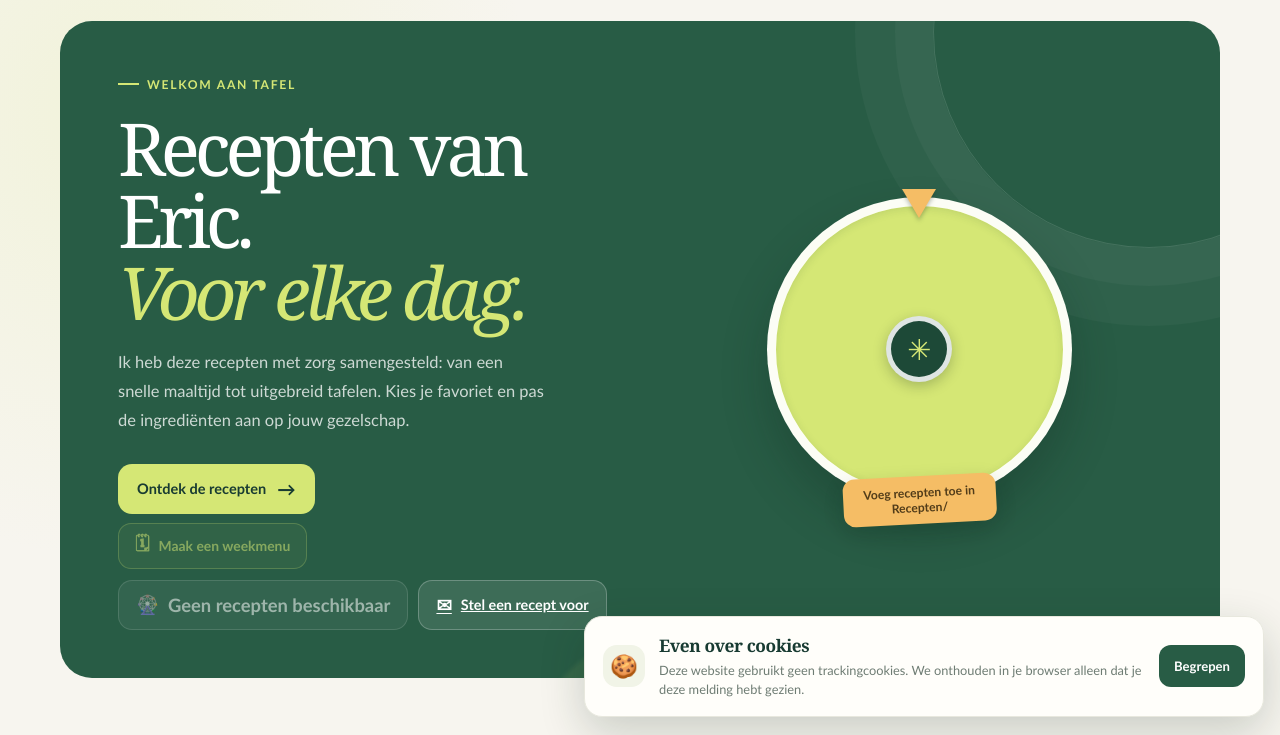
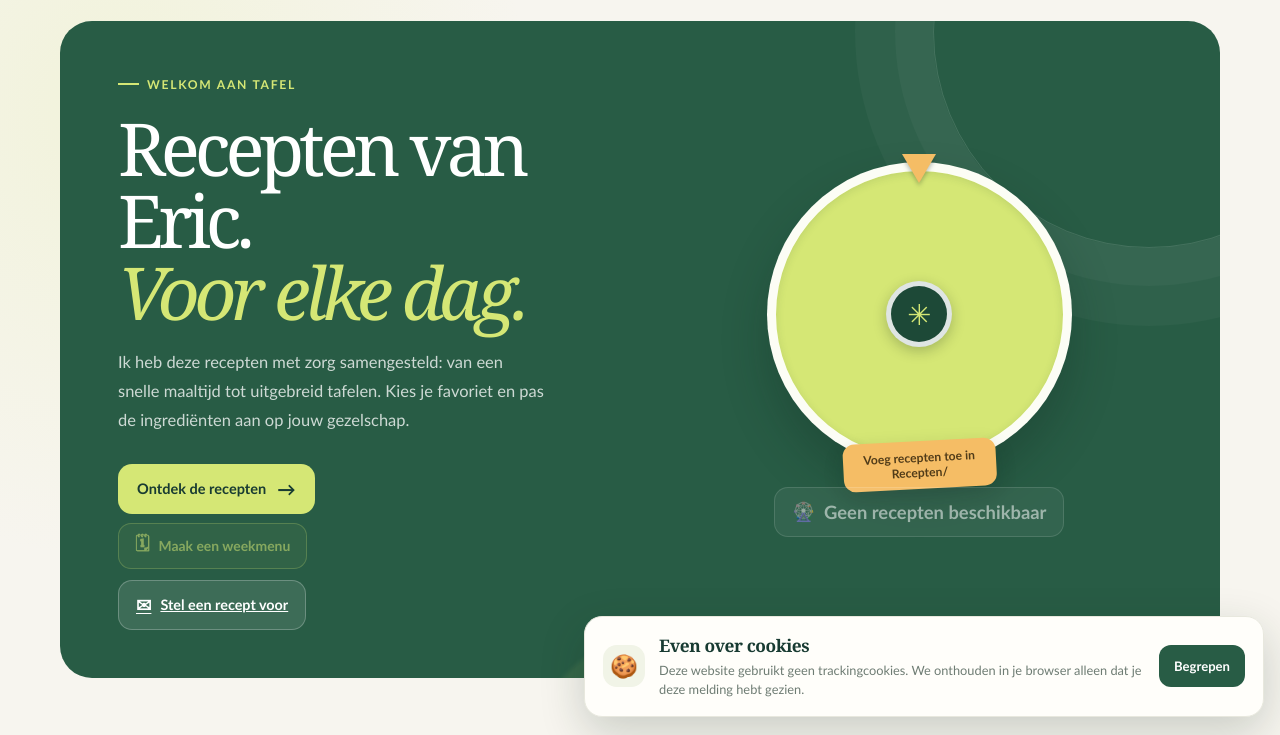
Before and after one commit to Eric1984-dev/Erics-Recepten, a plain HTML site: page index.html in a window 1280 px wide. Shown: the part 65-800 px from the top of the page. Drawn offline with Linux system fonts and the light colour scheme; no server answers.

Commit message:
verplaats verras me knop

```diff
--- a/index.html
+++ b/index.html
@@ -243,6 +243,8 @@
       min-height: 335px;
       display: grid;
       place-items: center;
+      align-content: center;
+      gap: 20px;
       position: relative;
       animation: float-in .85s .15s both;
     }
@@ -882,10 +884,6 @@
             </button>
           </div>
           <div class="hero-secondary-actions">
-            <button class="surprise-button" id="spin-button" type="button" disabled>
-              <span aria-hidden="true">🎡</span>
-              <span id="spin-button-label">Recepten laden…</span>
-            </button>
             <a class="surprise-button proposal-button" href="mailto:ericstraetmans@hotmail.com?subject=voorstel%20recept">
               <span aria-hidden="true">✉</span>
               Stel een recept voor
@@ -902,6 +900,10 @@
           </div>
           <span class="wheel-caption" id="wheel-caption" aria-live="polite">Geen inspiratie? Laat het wiel kiezen!</span>
         </div>
+        <button class="surprise-button" id="spin-button" type="button" disabled>
+          <span aria-hidden="true">🎡</span>
+          <span id="spin-button-label">Recepten laden…</span>
+        </button>
       </div>
     </section>
 
```
